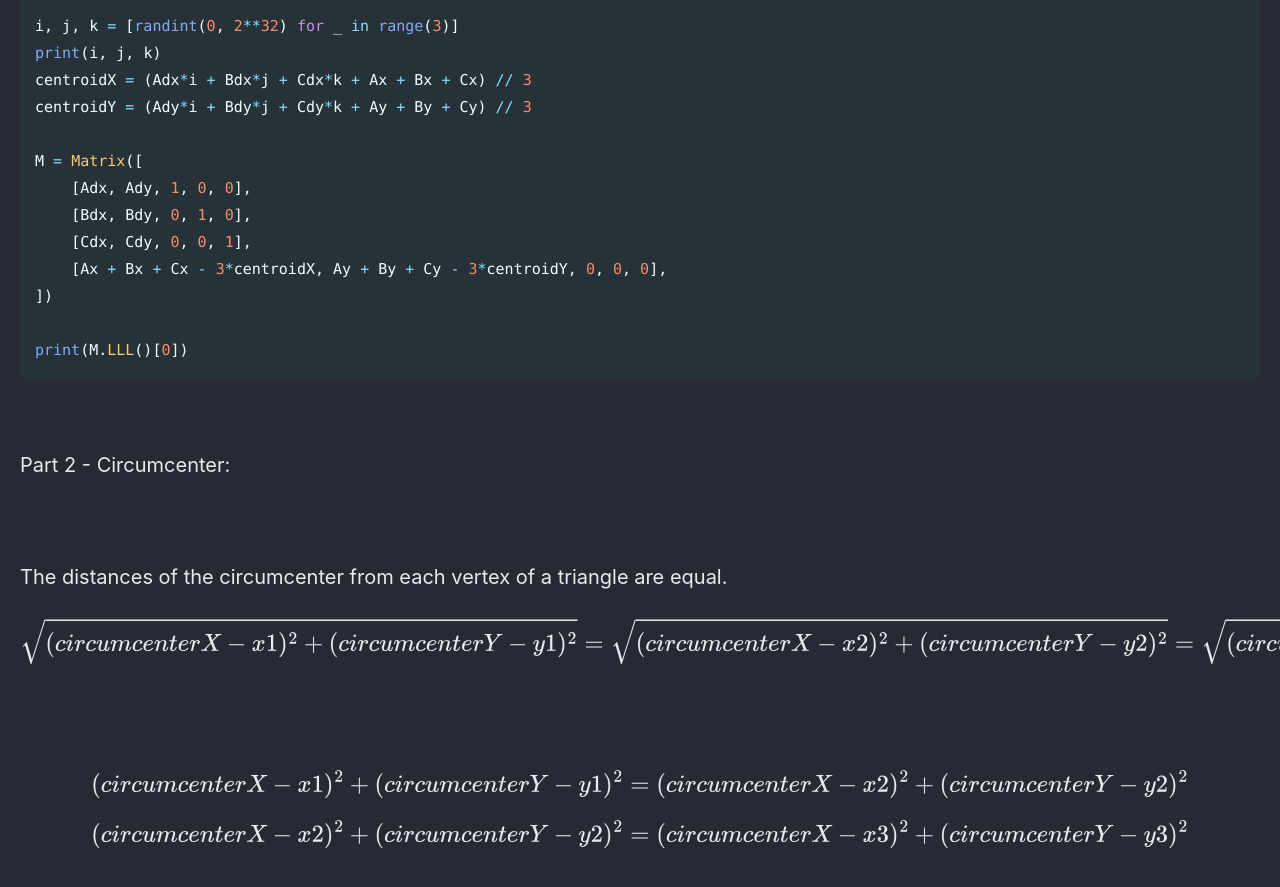
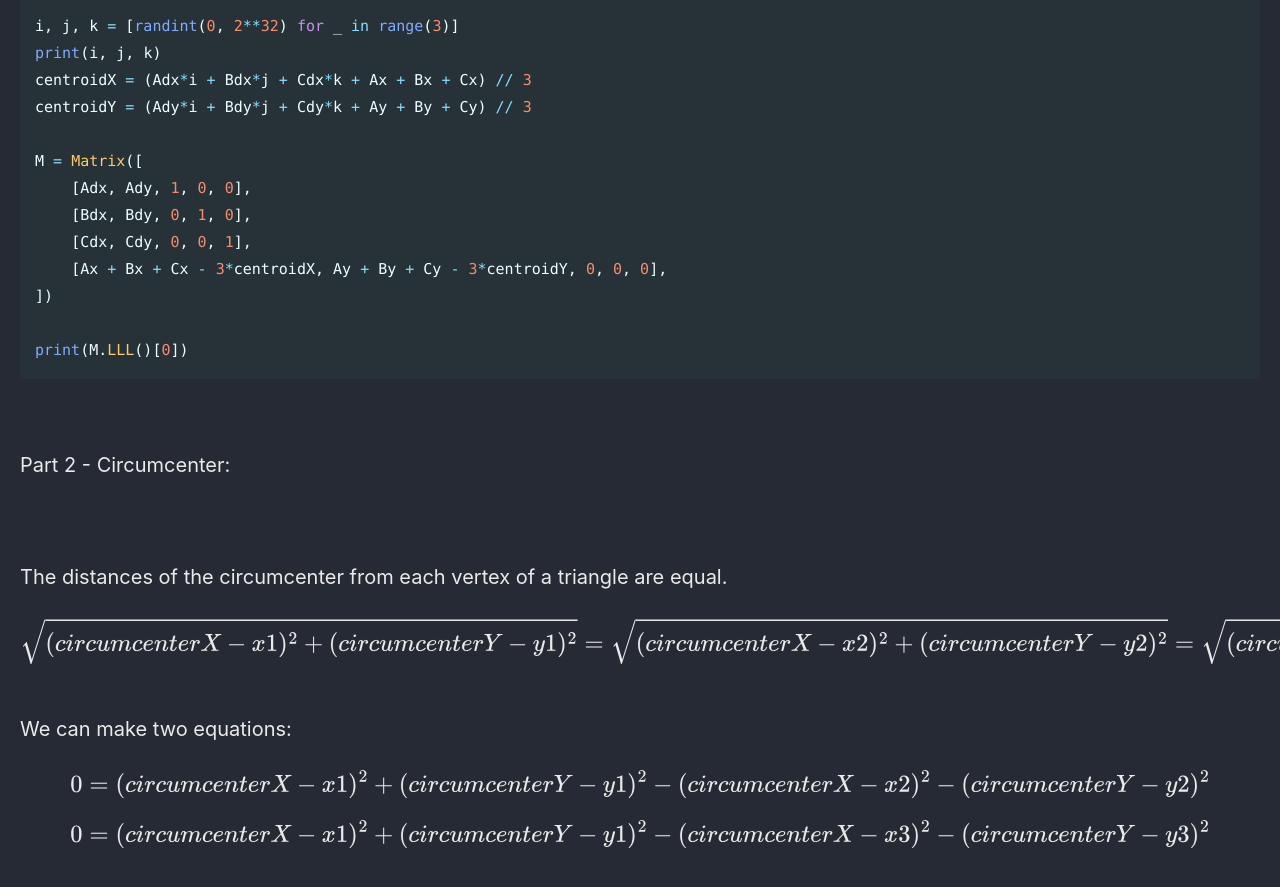
Before and after one commit to Connor-McCartney/Connor-McCartney.github.io, a Jekyll site: the page built from _pages/cryptography/other/Geometry-Hash-Balsn-CTF-2023.md, in a window 1280 px wide and 900 px high, scrolled down 3953 px. Shown: the top 887 px of the window. Built offline with Jekyll 4.4.1, drawn with Linux system fonts in a browser that asks for light colours; cached includes are drawn as plain includes.

Commit message:
Update Geometry-Hash-Balsn-CTF-2023.md

```diff
--- a/_pages/cryptography/other/Geometry-Hash-Balsn-CTF-2023.md
+++ b/_pages/cryptography/other/Geometry-Hash-Balsn-CTF-2023.md
@@ -169,8 +169,9 @@ The distances of the circumcenter from each vertex of a triangle are equal.
 $$\sqrt{(circumcenterX - x1)^2 + (circumcenterY - y1)^2} = \sqrt{(circumcenterX - x2)^2 + (circumcenterY - y2)^2} = \sqrt{(circumcenterX - x3)^2 + (circumcenterY - y3)^2}$$
 
 <br>
+We can make two equations:
 <br>
 
-$$(circumcenterX - x1)^2 + (circumcenterY - y1)^2 = (circumcenterX - x2)^2 + (circumcenterY - y2)^2$$
+$$0 = (circumcenterX - x1)^2 + (circumcenterY - y1)^2 - (circumcenterX - x2)^2 - (circumcenterY - y2)^2$$
 
-$$(circumcenterX - x2)^2 + (circumcenterY - y2)^2 = (circumcenterX - x3)^2 + (circumcenterY - y3)^2$$
+$$0 = (circumcenterX - x1)^2 + (circumcenterY - y1)^2 - (circumcenterX - x3)^2 - (circumcenterY - y3)^2$$
```
